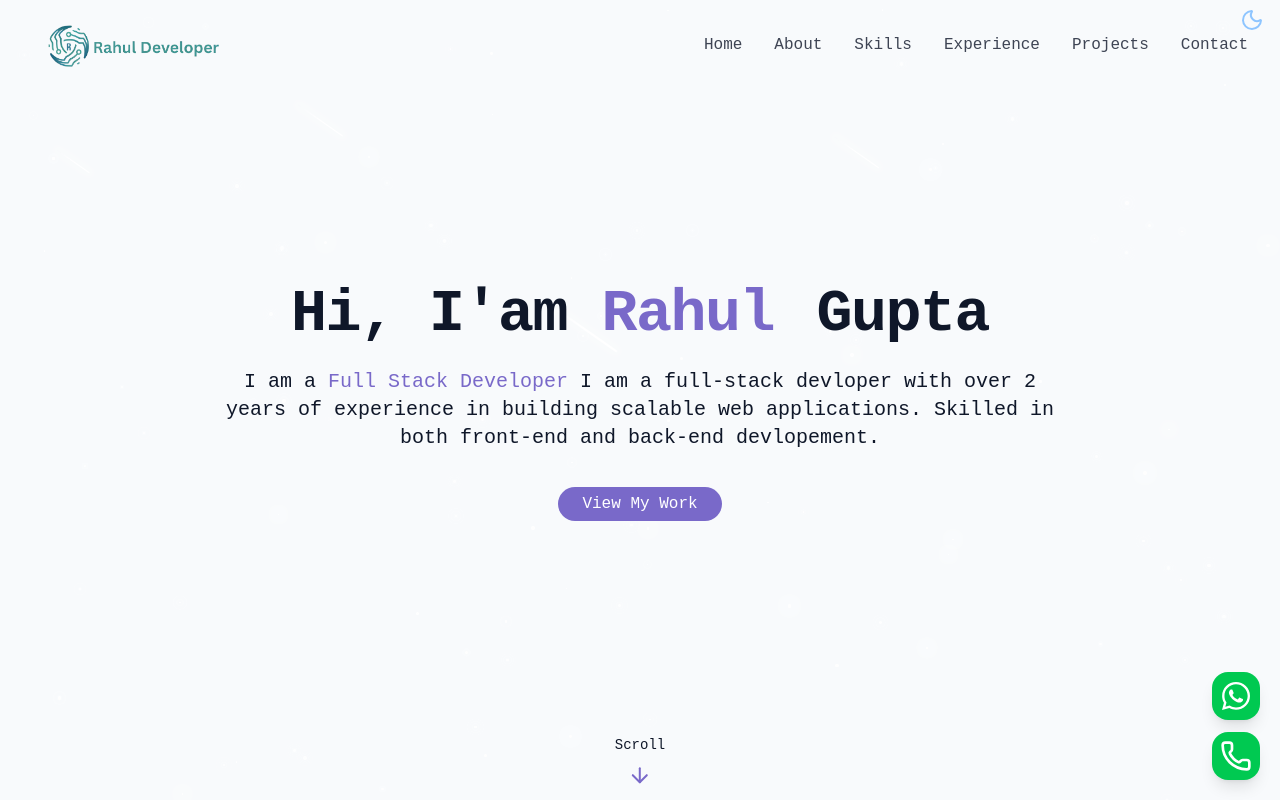
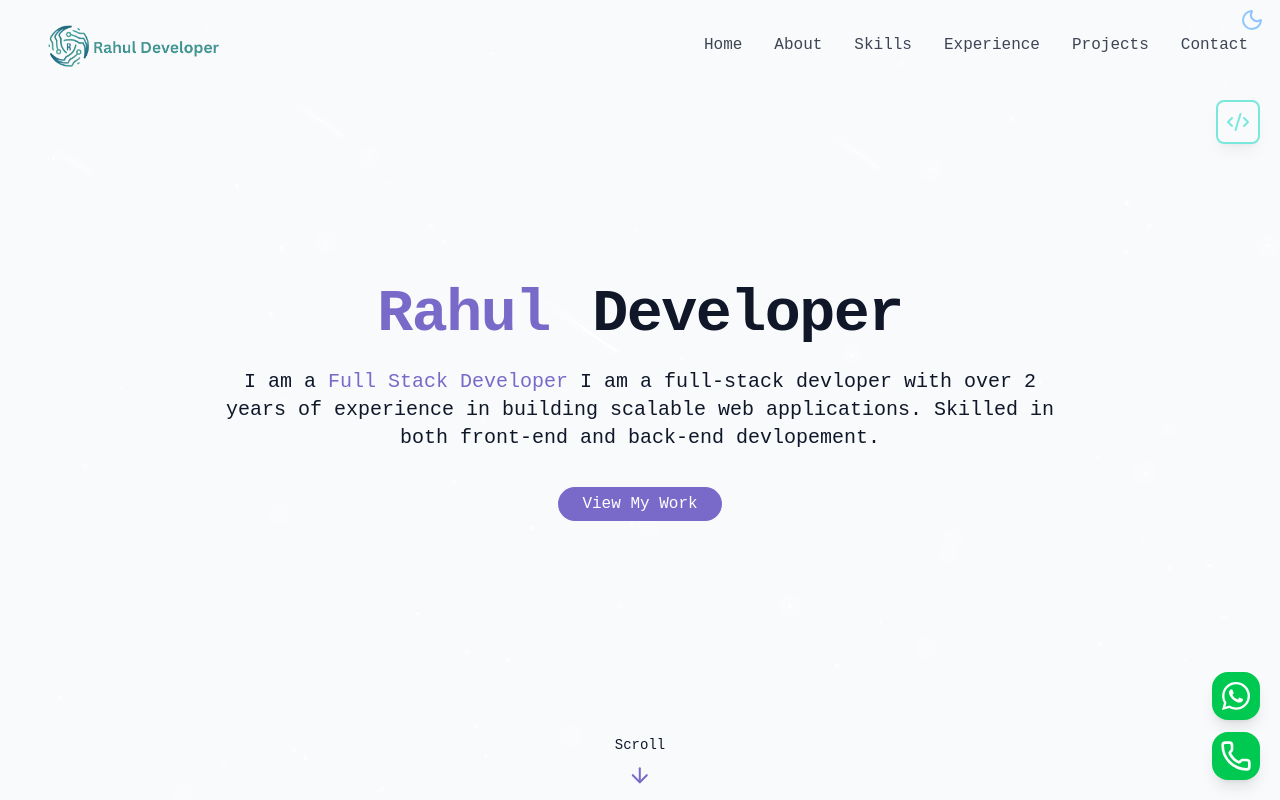
Before and after one commit to Rahul32-code/portfolio, a React (Vite) app: page / in a window 1280 px wide. Shown: the top 800 px of the page. Built offline with nearby package versions, Linux system fonts and the light colour scheme; a web font is replaced by a local one.

Commit message:
meta tags update

```diff
--- a/index.html
+++ b/index.html
@@ -1,13 +1,21 @@
 <!doctype html>
 <html lang="en">
+
 <head>
   <meta charset="UTF-8" />
   <meta name="viewport" content="width=device-width, initial-scale=1.0" />
   <link rel="icon" type="image/png" href="/icon/icon.png" />
   <title>Rahul Protfolio</title>
+  <meta name="description" content="hi i am rahul gupta">
+  <meta property="og:title" content="My Portfolio" />
+  <meta property="og:description" content="Welcome to my portfolio." />
+  <meta property="og:image" content="/src/main.jsx" />
+  <meta property="og:url" content="https://rahulcode.in" />
 </head>
+
 <body>
   <div id="root"></div>
   <script type="module" src="/src/main.jsx"></script>
 </body>
+
 </html>
--- a/src/components/HeroSection.jsx
+++ b/src/components/HeroSection.jsx
@@ -9,14 +9,13 @@ const HeroSection = () => {
       <div className="container max-w-4xl mx-auto text-center z-10">
         <div className="space-y-6">
           <h1 className="text-4xl md:text-6xl font-bold tracking-tight">
-            <span className="opacity-0 animate-fade-in"> Hi, I'am</span>
             <span className="text-primary opacity-0 animate-fade-in-delay-1">
               {" "}
               Rahul{" "}
             </span>
             <span className="text-gradient ml-2 opacity-0 animate-fade-in-delay-2">
               {" "}
-              Gupta{" "}
+              Developer{" "}
             </span>
           </h1>
           <p className="text-lg md:text-xl text-muted text-muted-foreground max-2-2xl mx-auto opacity-0 animate-fade-in-delay-3">
--- a/src/pages/Home.jsx
+++ b/src/pages/Home.jsx
@@ -36,7 +36,7 @@ const Home = () => {
 
       {/* Footer */}
       <Footer />
-      {/* <MyServiceButton /> */}
+      <MyServiceButton />
       <ButtonWhatsApp />
       <PhoneCallApp />
     </div>
```
Lines whose indentation alone changed are shown as unchanged.
